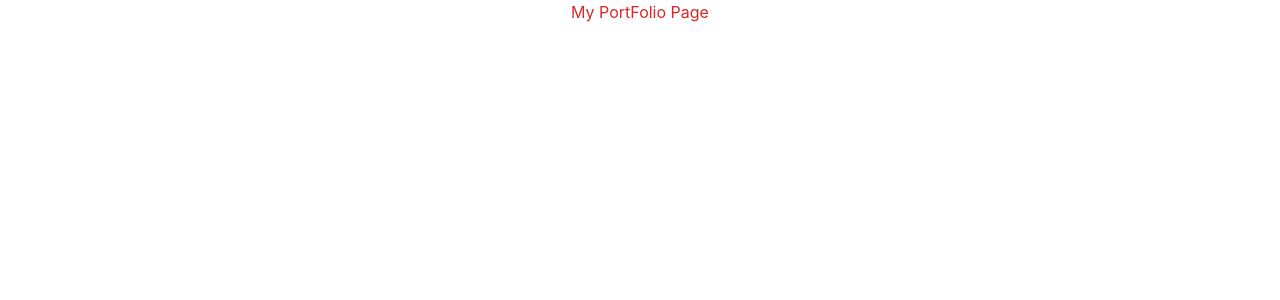
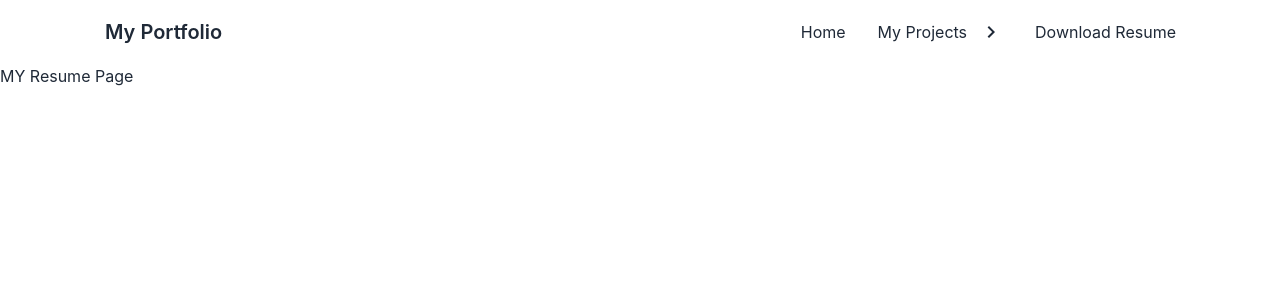
Before and after one commit to mislamsohag/my-portfolio-site, a React (Create React App) app: page /resume in a window 1280 px wide. Shown: the top 300 px of the page. Built offline with nearby package versions, Linux system fonts and the light colour scheme.

Commit message:
my portfolio

```diff
--- a/package.json
+++ b/package.json
@@ -6,8 +6,13 @@
     "@testing-library/jest-dom": "^5.16.4",
     "@testing-library/react": "^13.3.0",
     "@testing-library/user-event": "^13.5.0",
+    "daisyui": "^2.15.2",
+    "dotenv": "^16.0.1",
+    "firebase": "^9.8.3",
+    "jspdf": "^2.5.1",
     "react": "^18.1.0",
     "react-dom": "^18.1.0",
+    "react-router-dom": "^6.3.0",
     "react-scripts": "5.0.1",
     "web-vitals": "^2.1.4"
   },
--- a/src/App.js
+++ b/src/App.js
@@ -1,10 +1,24 @@
-import logo from './logo.svg';
+import { Route, Routes } from 'react-router-dom';
 import './App.css';
+import Home from './Componants/Home';
+import Navbar from './Shared/Navbar';
+import Resume from './Componants/Resume';
+import Projects from './Projects/Projects';
+import ProjectOne from './Projects/ProjectOne';
+import ProjectTwo from './Projects/ProjectTwo';
 
 function App() {
   return (
-    <div className="App">
-      <h1 className='text-red-600'>My PortFolio Page</h1>
+    <div>
+      <Navbar></Navbar>
+      <Routes>
+        <Route path='/' element={<Home></Home>}></Route>
+        <Route path='/home' element={<Home></Home>}></Route>
+        <Route path='projects' element={<Projects></Projects>}></Route>
+        <Route path='projectOne' element={<ProjectOne></ProjectOne>}></Route>
+        <Route path='projectTwo' element={<ProjectTwo></ProjectTwo>}></Route>
+        <Route path='/resume' element={<Resume></Resume>}></Route>
+      </Routes>
     </div>
   );
 }
--- /dev/null
+++ b/src/Componants/Home.js
@@ -0,0 +1,12 @@
+import React from 'react';
+
+const Home = () => {
+    return (
+        <div>
+            This is Home Page
+
+        </div>
+    );
+};
+
+export default Home;
--- /dev/null
+++ b/src/Componants/Resume.js
@@ -0,0 +1,11 @@
+import React from 'react';
+
+const Resume = () => {
+    return (
+        <div>
+            MY Resume Page
+        </div>
+    );
+};
+
+export default Resume;
--- /dev/null
+++ b/src/Projects/ProjectOne.js
@@ -0,0 +1,11 @@
+import React from 'react';
+
+const ProjectOne = () => {
+    return (
+        <div>
+            This is Project One
+        </div>
+    );
+};
+
+export default ProjectOne;
--- /dev/null
+++ b/src/Projects/ProjectTwo.js
@@ -0,0 +1,11 @@
+import React from 'react';
+
+const ProjectTwo = () => {
+    return (
+        <div>
+            This is Project Two
+        </div>
+    );
+};
+
+export default ProjectTwo;
--- /dev/null
+++ b/src/Projects/Projects.js
@@ -0,0 +1,11 @@
+import React from 'react';
+
+const Projects = () => {
+    return (
+        <div>
+            This is Projects Page
+        </div>
+    );
+};
+
+export default Projects;
--- /dev/null
+++ b/src/Shared/Navbar.js
@@ -0,0 +1,46 @@
+import React from 'react';
+import { Link } from 'react-router-dom';
+
+const Navbar = () => {
+
+    const manueItems = <>
+        <li><Link to={'Home'}>Home</Link></li>
+        <li tabIndex="0">
+            <Link to={'projects'} className="justify-between">
+                My Projects
+                <svg className="fill-current" xmlns="http://www.w3.org/2000/svg" width="24" height="24" viewBox="0 0 24 24"><path d="M8.59,16.58L13.17,12L8.59,7.41L10,6L16,12L10,18L8.59,16.58Z" /></svg>
+            </Link>
+            <ul className="p-2">
+                <li><Link to={'projectOne'}>Project-1</Link></li>
+                <li><Link to={'projectTwo'}>Project-2</Link></li>
+            </ul>
+        </li>
+        <li><Link target='_blank' to={'resume'}>Download Resume</Link></li>
+    </>
+    return (
+        <>
+            <div className="navbar bg-base-100">
+                <div className="navbar-start mx-20">
+                    <div className="dropdown">
+                        <label tabIndex="0" className="btn btn-ghost lg:hidden">
+                            <svg xmlns="http://www.w3.org/2000/svg" className="h-5 w-5" fill="none" viewBox="0 0 24 24" stroke="currentColor"><path strokeLinecap="round" strokeLinejoin="round" strokeWidth="2" d="M4 6h16M4 12h8m-8 6h16" /></svg>
+                        </label>
+                        <ul tabIndex="0" className="menu menu-compact dropdown-content mt-3 p-2 shadow bg-base-100 rounded-box w-52">
+                            {/* Manu Items */}
+                            {manueItems}
+                        </ul>
+                    </div>
+                    <Link to={'/'} className="btn btn-ghost normal-case text-xl">My Portfolio</Link>
+                </div>
+                <div className="navbar-end hidden lg:flex mx-20">
+                    <ul className="menu menu-horizontal p-0">
+                        {/* Manu Items */}
+                        {manueItems}
+                    </ul>
+                </div>
+            </div>
+        </>
+    );
+};
+
+export default Navbar;
--- /dev/null
+++ b/src/firebase.init.js
@@ -0,0 +1,17 @@
+import { initializeApp } from "firebase/app";
+import { getAuth } from "firebase/auth";
+
+// Your web app's Firebase configuration
+const firebaseConfig = {
+    apiKey: process.env.REACT_APP_API_KEY,
+    authDomain: process.env.REACT_APP_AUTH_DOMAIN,
+    projectId: process.env.REACT_APP_PROJECT_ID,
+    storageBucket: process.env.REACT_APP_STORAGE_BUCKET,
+    messagingSenderId: process.env.REACT_APP_MESSAGING_SENDER_ID,
+    appId: process.env.REACT_APP_APP_ID,
+};
+
+// Initialize Firebase
+const app = initializeApp(firebaseConfig);
+const auth = getAuth(app);
+export default auth;
--- a/src/index.js
+++ b/src/index.js
@@ -3,12 +3,15 @@ import ReactDOM from 'react-dom/client';
 import './index.css';
 import App from './App';
 import reportWebVitals from './reportWebVitals';
+import { BrowserRouter } from 'react-router-dom';
 
 const root = ReactDOM.createRoot(document.getElementById('root'));
 root.render(
-  <React.StrictMode>
-    <App />
-  </React.StrictMode>
+  <BrowserRouter>
+    <React.StrictMode>
+      <App />
+    </React.StrictMode>
+  </BrowserRouter>
 );
 
 // If you want to start measuring performance in your app, pass a function
--- a/tailwind.config.js
+++ b/tailwind.config.js
@@ -3,5 +3,5 @@ module.exports = {
   theme: {
     extend: {},
   },
-  plugins: [],
+  plugins: [require("daisyui")],
 }
```
Also changed, not shown: 1 other file (tests, documents, lock files or other folders).
